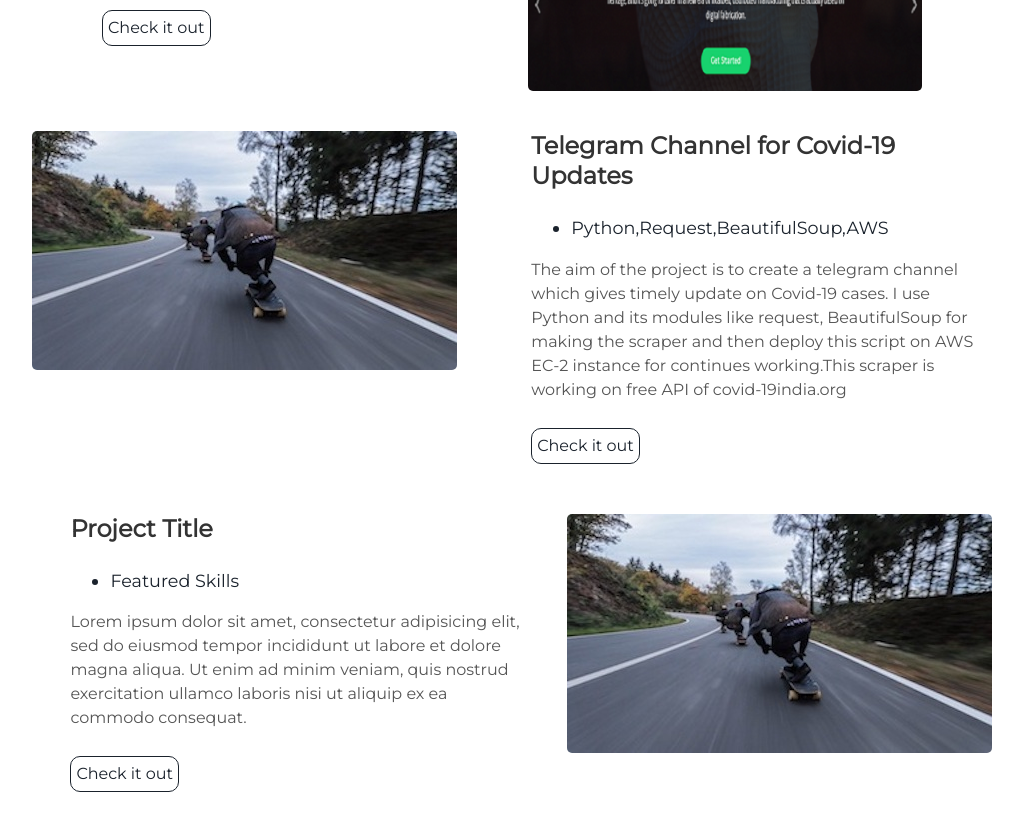
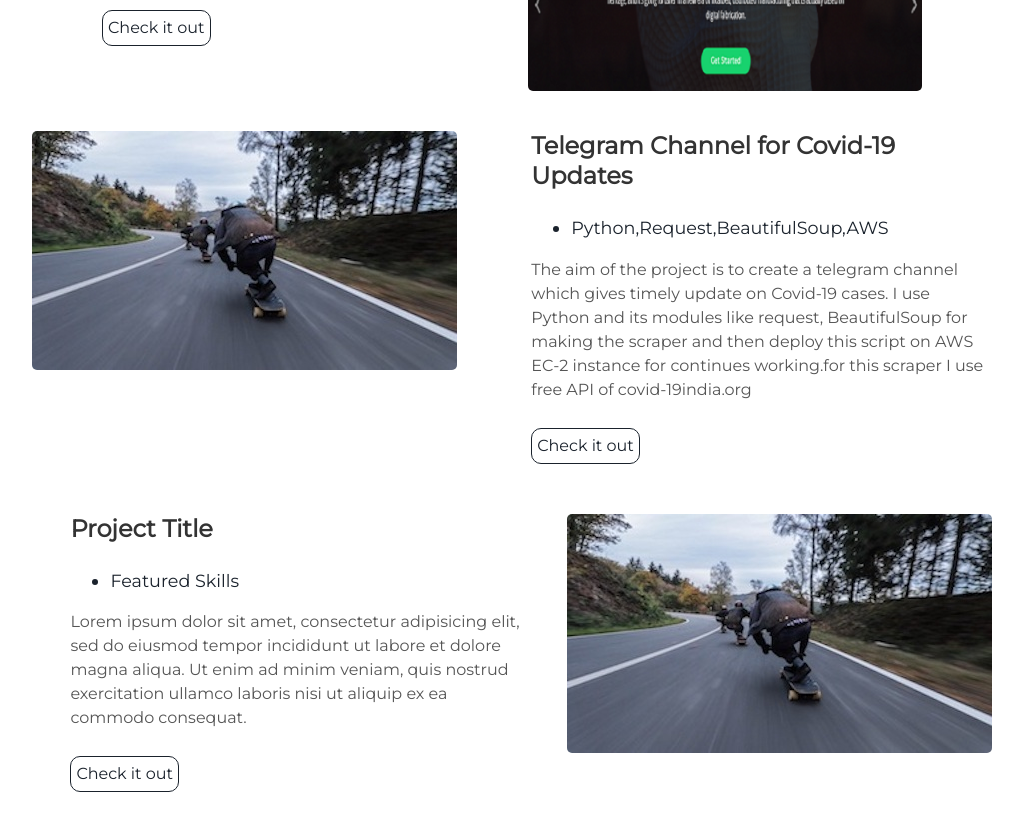
Before and after one commit to swapnilkathane/swapnilkathaneoldweb, a Jekyll site: the page built from index.html, in a window 1280 px wide and 900 px high, scrolled down 1944 px. Shown: the top 831 px of the window, without its empty margins (128-1151 px from the left). Built offline with Jekyll 4.4.1, drawn with Linux system fonts in a browser that asks for light colours.

Commit message:
Update projects.html

```diff
--- a/_includes/projects.html
+++ b/_includes/projects.html
@@ -25,7 +25,7 @@
     </ul>
     <p>The aim of the project is to create a telegram channel which gives timely update on Covid-19 cases. I use Python
        and its modules like request, BeautifulSoup for making the scraper and then deploy this script on AWS EC-2 instance
-       for continues working.This scraper is working on free API of covid-19india.org </p>
+       for continues working.for this scraper I use free API of covid-19india.org </p>
     <a class="project-link" target="_blank"  href="https://t.me/Maharashtracoronaupdates">Check it out</a>
   </div>
 </div>
```
